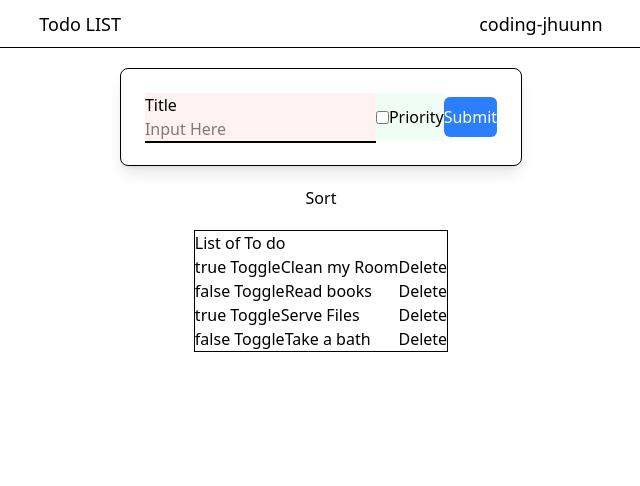
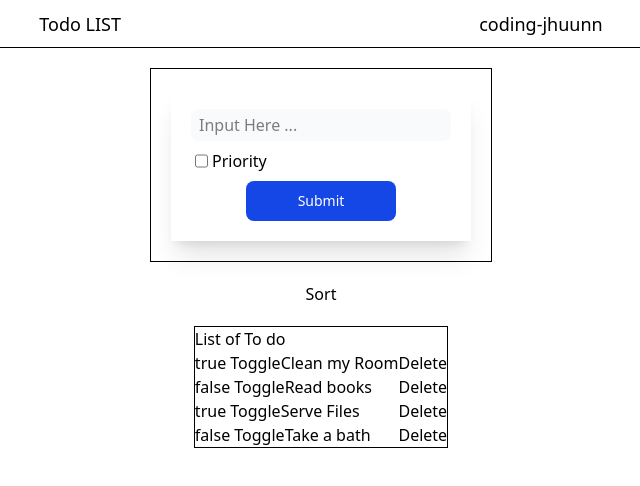
Before and after one commit to coding-jhuunn/test-repo, a Vue app: page / in a window 1280 px wide. Shown: the top 486 px of the page, without its empty margins (319-959 px from the left). Built offline with nearby package versions, Linux system fonts and the light colour scheme.

Commit message:
add stlyes to Form

```diff
--- a/src/components/MyForm.vue
+++ b/src/components/MyForm.vue
@@ -1,47 +1,56 @@
 <template>
-  <div class="p-6 bg-white shadow-lg rounded-lg">
-    <form
-      @submit.prevent="submitForm"
-      class="flex flex-row justify-evenly items-center"
-    >
-      <div class="bg-red-50 flex flex-col h-12">
-        <label class="block font-medium">Title</label>
+  <div class="flex justify-center mb-5 p-5">
+    <!-- text-xs sm:text-sm md:text-base lg:text-lg -->
+    <form class="p-5 w-[300px] shadow-xl" @submit.prevent="submitForm">
+      <div class="mb-2">
         <input
+          placeholder="Input Here ..."
           v-model="titleTask"
           type="text"
-          class="border-b-2"
-          placeholder="Input Here"
+          class="block w-full bg-gray-50 p-1 pl-2 focus:outline-none focus:ring-1 focus:ring-blue-500 rounded-lg"
         />
+        <p class="ml-1 text-red-500 text-[10px]" v-if="errorShow">
+          {{ errorMessage }}
+        </p>
       </div>
-      <div
-        class="bg-green-50 flex justify-evenly align-center items-center h-12"
-      >
-        <input v-model="priorityTask" type="checkbox" />
-        <label class="font-medium">Priority</label>
+      <div>
+        <div class="flex mb-2 pl-1">
+          <input v-model="priorityTask" type="checkbox" class="mr-1" />
+          <label class="text-sm md:text-base">Priority</label>
         </div>
-      <div class="">
+        <div class="flex justify-center items-center w-100%">
           <button
-          class="w-full bg-blue-500 text-white py-2 rounded-md hover:bg-blue-600"
+            class="w-[150px] text-white bg-blue-700 hover:bg-blue-800 focus:ring-4 focus:outline-none focus:ring-blue-300 font-medium rounded-lg text-sm py-2.5 text-center dark:bg-blue-600 dark:hover:bg-blue-700 dark:focus:ring-blue-800"
           >
             Submit
           </button>
+        </div>
       </div>
     </form>
   </div>
 </template>
 <script setup>
-import { ref, reactive, defineEmits } from "vue";
+import { ref, defineEmits } from "vue";
 
 const emit = defineEmits(["updateTodoList"]);
+const titleTask = ref("");
+const priorityTask = ref(false);
+const errorShow = ref(false);
+const errorMessage = ref("");
 
 const submitForm = () => {
+  if (titleTask.value.length === 0) {
+    errorMessage.value = "Please enter a value";
+    errorShow.value = true;
+  } else {
+    errorShow.value = false;
     emit("updateTodoList", {
       id: Date.now(),
       title: titleTask.value,
       priorityTask: priorityTask.value,
     });
+    titleTask.value = "";
+    priorityTask.value = false;
+  }
 };
-
-const titleTask = ref("");
-const priorityTask = ref(false);
 </script>
```
Lines whose indentation alone changed are shown as unchanged.
